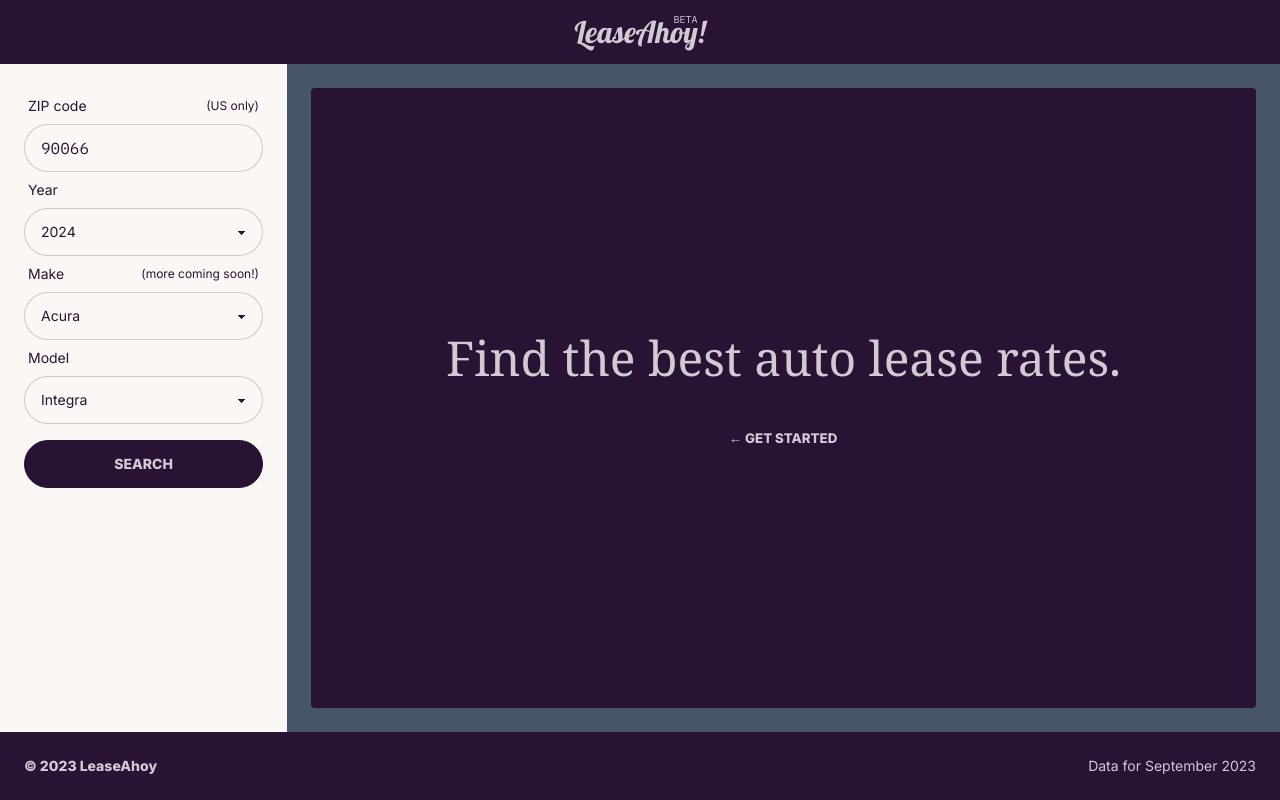
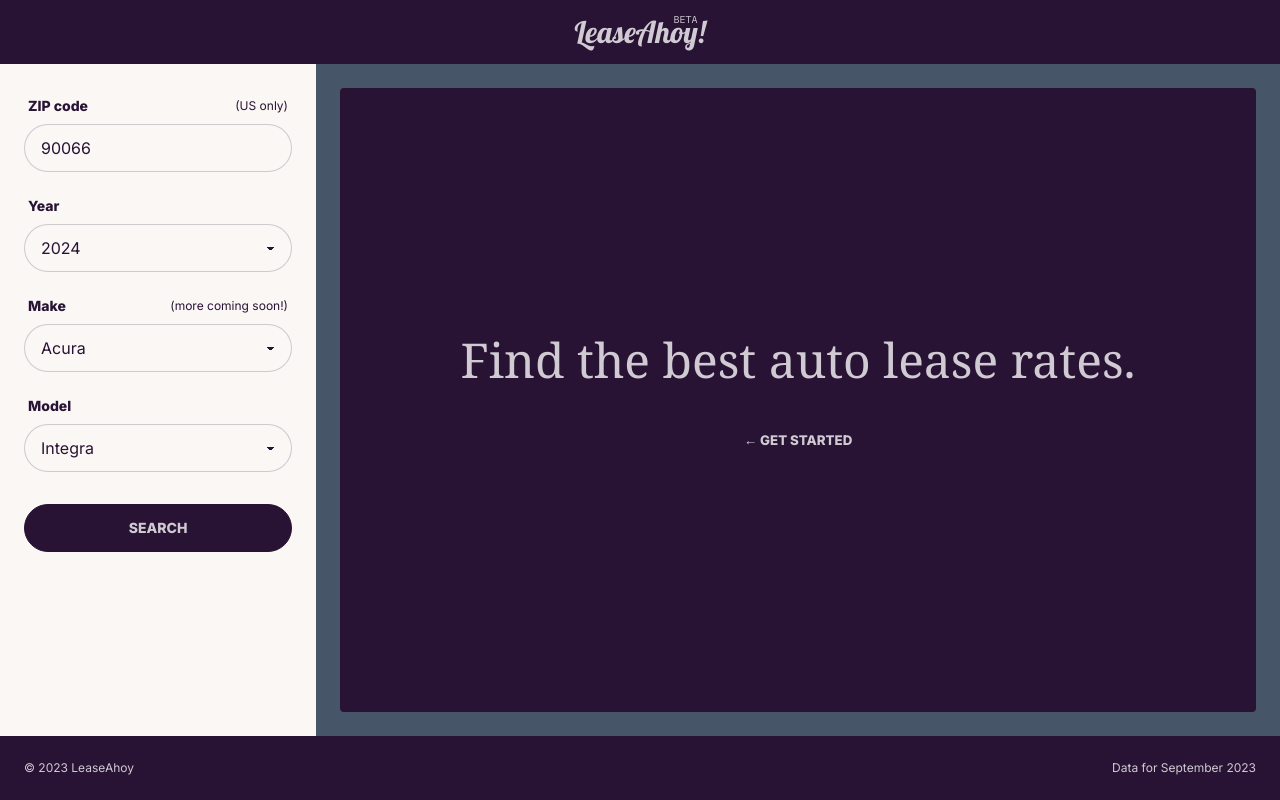
Before and after one commit to karlpablo/leaseahoy, a React (Vite) app: page / in a window 1280 px wide. Built offline with nearby package versions, Linux system fonts and the light colour scheme.

Commit message:
Saving progress - fixing fonts and spacing.

```diff
--- a/src/App.css
+++ b/src/App.css
@@ -1,15 +1,27 @@
+form label.label {
+  @apply font-bold;
+}
+
+form label.label span.label-text-alt {
+  @apply font-normal;
+}
+
+select.select {
+  @apply font-normal text-base;
+}
+
 .priceTag {
-  @apply flex items-stretch font-mono relative tracking-tight overflow-hidden;
+  @apply flex flex-row md:flex-col items-stretch font-mono overflow-hidden rounded;
 }
 
 .priceTag label, .priceTag span {
-  @apply px-3 py-1 flex place-items-center;
+  @apply px-3 text-center;
 }
 
 .priceTag label {
-  @apply text-sm max-w-[5rem] text-right;
+  @apply bg-neutral text-neutral-content;
 }
 
 .priceTag span {
-  @apply font-extrabold;
+  @apply bg-white text-black;
 }
--- a/src/components/Footer.jsx
+++ b/src/components/Footer.jsx
@@ -1,8 +1,8 @@
 export default function Footer() {
   return (
-    <footer className="bg-neutral text-neutral-content text-xs md:text-sm flex flex-row p-4 md:p-6 justify-between">
-      <div className="font-bold">&copy; 2023 LeaseAhoy</div>
-      <div className="text-right">Data for September 2023</div>
+    <footer className="bg-neutral text-neutral-content text-xs flex flex-row p-4 md:p-6 justify-between">
+      <div>&copy; 2023 LeaseAhoy</div>
+      <div>Data for September 2023</div>
     </footer>
   )
 }
--- /dev/null
+++ b/src/components/LeaseProgramLegend.jsx
@@ -0,0 +1,19 @@
+import Star from '@/icons/Star'
+
+export default function LeaseProgramLegend() {
+  return (
+    <div className="flex gap-2 justify-center items-center bg-base-200 text-base-content p-6 rounded shadow">
+      <div className="join">
+        <div className="join-item badge text-base-100 px-2 py-4 min-w-[5rem] badge-error">
+          <Star />
+        </div>
+        <div className="join-item badge text-base-100 px-2 py-4 min-w-[5rem] badge-warning">
+          <Star /><Star />
+        </div>
+        <div className="join-item badge text-base-100 px-2 py-4 min-w-[5rem] badge-success">
+          <Star /><Star /><Star />
+        </div>
+      </div>
+    </div>
+  )
+}
--- a/src/components/LeaseProgramModal.jsx
+++ b/src/components/LeaseProgramModal.jsx
@@ -57,12 +57,12 @@ export default function LeaseProgramModal() {
               <h3 className="flex flex-col">
                 <span className="font-extrabold">{trim.year} {trim.make} {trim.model}</span>
                 <span className="font-extrabold text-2xl">{trim.trim}</span>
-                <span className="text-sm">{trim.description}</span>
+                <span className="text-base">{trim.description}</span>
               </h3>
             </div>
             {/*<PriceTag config={priceTagConfig} />*/}
           </div>
-          <div className="stats stats-vertical lg:stats-horizontal shadow w-full bg-base-200 tracking-tight">
+          <div className="stats stats-vertical lg:stats-horizontal shadow w-full bg-base-200">
             <div className="stat lg:place-items-end">
               <div className="stat-title">MSRP</div>
               <div className="stat-value text-xl lg:text-3xl font-mono">{$(trim.price.msrp + trim.price.destination)}</div>
--- a/src/components/ModelBanner.jsx
+++ b/src/components/ModelBanner.jsx
@@ -1,28 +1,16 @@
-import Star from '@/icons/Star'
+import LeaseProgramLegend from '@/components/LeaseProgramLegend'
 
 export default function ModelBanner({ searchResults }) {
   const { year, make, model } = searchResults
 
   return (
     <div className="flex flex-col md:flex-row gap-4 justify-between">
-      <div className="basis-full flex justify-center bg-base-200 text-base-content p-4 rounded shadow">
+      <div className="basis-full flex justify-center bg-base-200 text-base-content p-6 rounded shadow">
         <span className="font-extrabold text-xl lg:text-2xl">
           {year} {make} {model}
         </span>
       </div>
-      <div className="flex gap-2 justify-center items-center bg-base-200 text-base-content font-bold font-mono p-4 rounded shadow">
-        <div className="join">
-          <div className="join-item badge text-base-100 px-2 py-4 min-w-[6rem] badge-error">
-            <Star />
-          </div>
-          <div className="join-item badge text-base-100 px-2 py-4 min-w-[6rem] badge-warning">
-            <Star /><Star />
-          </div>
-          <div className="join-item badge text-base-100 px-2 py-4 min-w-[6rem] badge-success">
-            <Star /><Star /><Star />
-          </div>
-        </div>
-      </div>
+      <LeaseProgramLegend />
     </div>
   )
 }
--- a/src/components/PriceTag.jsx
+++ b/src/components/PriceTag.jsx
@@ -1,14 +1,10 @@
 export default function PriceTag({ config }) {
-  const { label='Price',
-          labelClass='bg-neutral text-neutral-content',
-          value='FREE',
-          valueClass='bg-base-100 text-base-content',
-        } = config
+  const { label, value } = config
 
   return (
     <div className="priceTag">
-      <label className={labelClass}>{label}</label>
-      <span className={valueClass}>{value}</span>
+      <label>{label}</label>
+      <span>{value}</span>
     </div>
   )
 }
--- a/src/components/Sidebar.jsx
+++ b/src/components/Sidebar.jsx
@@ -69,14 +69,14 @@ export default function Sidebar({ meta, onSearch, firstField, preload }) {
   }, [preload, hasPreloaded, selectedZip, selectedYear, selectedMake, selectedModel, handleSubmit])
 
   return (
-    <div className="bg-base-100 p-6 space-y-4 h-full z-50">
-      <form ref={form} onSubmit={handleSubmit}>
+    <div className="bg-base-100 p-6 h-full z-50">
+      <form ref={form} onSubmit={handleSubmit} className="space-y-4">
         <div className="form-control">
           <label className="label">
             <span className="label-text">ZIP code</span>
             <span className="label-text-alt">(US only)</span>
           </label>
-          <input ref={firstField} name="zip" type="number" placeholder="12345" className="input input-bordered font-mono" value={selectedZip} onChange={e => setSelectedZip(e.target.value.trim().slice(0, 5))} />
+          <input ref={firstField} name="zip" type="number" placeholder="12345" className="input input-bordered" value={selectedZip} onChange={e => setSelectedZip(e.target.value.trim().slice(0, 5))} />
         </div>
         <div className="form-control">
           <label className="label">
--- a/src/components/TrimCard.jsx
+++ b/src/components/TrimCard.jsx
@@ -36,10 +36,10 @@ export default function TrimCard({ uuid, zip }) {
     <div className="rounded overflow-hidden shadow">
       {trim ? (
         <>
-          <div className="bg-base-200 text-base-content w-full p-4 flex flex-col md:flex-row md:justify-between items-center gap-y-4">
+          <div className="bg-base-200 text-base-content w-full p-6 flex flex-col md:flex-row md:justify-between items-center md:items-center gap-y-6">
             <h3 className="text-center md:text-left text-lg flex flex-col">
               <span className="font-extrabold">{trim.trim}</span>
-              <span className="text-sm">{trim.description}</span>
+              <span className="font-serif">{trim.description}</span>
             </h3>
             <PriceTag config={{ label: 'MSRP', value: $(trim.price.msrp + trim.price.destination) }} />
           </div>
@@ -47,7 +47,7 @@ export default function TrimCard({ uuid, zip }) {
             {trim.leaseData?.programs ? (
               <LeaseSchedule trim={trim} />
             ): (
-              <p className="p-4 text-error text-center">No lease data found.</p>
+              <p className="p-6 text-error text-center">No lease data found.</p>
             )}
           </div>
         </>
--- a/src/index.css
+++ b/src/index.css
@@ -1,4 +1,4 @@
-@import url('https://fonts.googleapis.com/css2?family=IBM+Plex+Mono&family=Inter:wght@100;400;800&family=Lobster&display=swap');
+@import url('https://fonts.googleapis.com/css2?family=IBM+Plex+Mono&family=Inter:wght@400;800&family=Lobster&display=swap');
 
 @tailwind base;
 @tailwind components;
```
